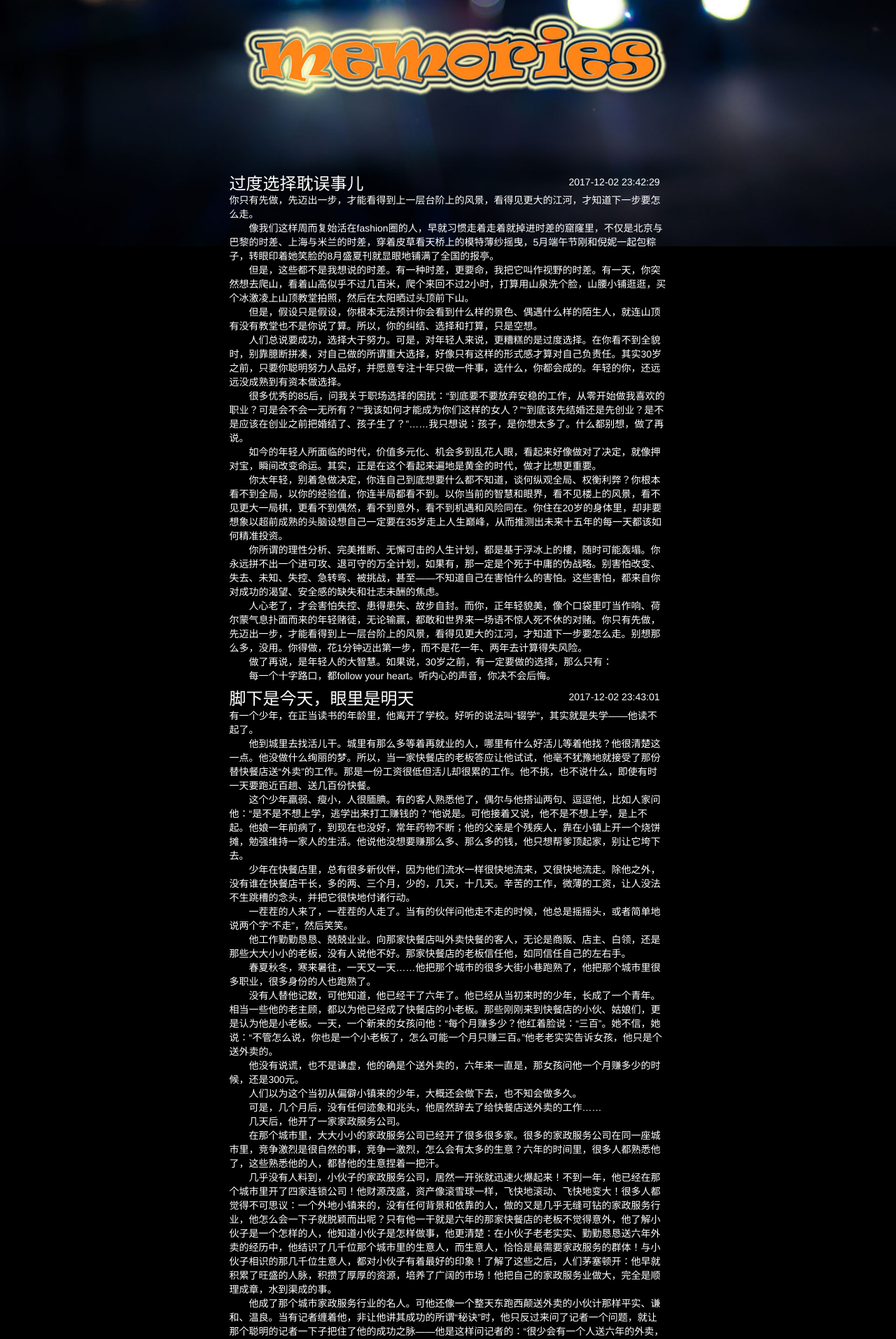
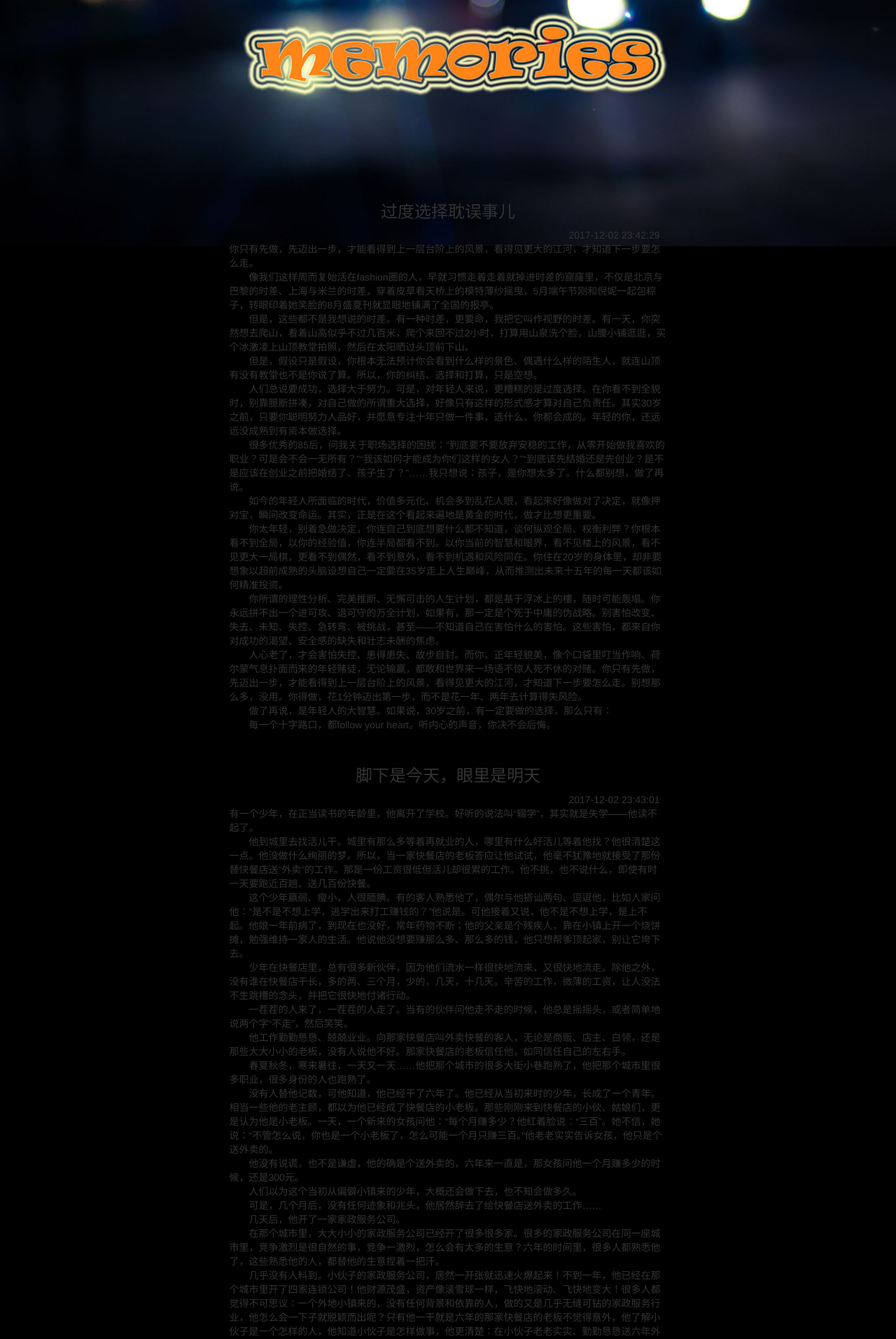
Before and after one commit to tyjane/zerocup, a Django app: page /stories/ in a window 1280 px wide. Shown: the part 317-2231 px from the top of the page at 70% size. Run offline with Django 3.2, Linux system fonts and the light colour scheme; data comes from the database, SQL or seed files in the repository; some libraries are stand-ins or nearby versions.

Commit message:
Update stories.html

```diff
--- a/memories/templates/memories/stories.html
+++ b/memories/templates/memories/stories.html
@@ -38,23 +38,25 @@
         <div class="main-content bgi">
             {% for memory in memories %}
                 <div class="row">
-                    <div class="col-md-3">
+                    <div class="col-md-3 col-sm-2">
 
                     </div>
-                    <div class="col-md-6 white">
-                        <h3 style="display: inline">{{ memory.title }}</h3>
-                        <div style="float: right; display: inline; margin-right: 10px">
+                    <div class="col-md-6 col-sm-8 green">
+                        <br>
+                        <h3 style="text-align: center">{{ memory.title }}</h3>
+                        <div style="float: right; margin-right: 10px">
                             {{ memory.post_time|date:"Y-m-d H:i:s" }}
                         </div>
+                        <br>
                         <p name="story">{{ memory.content }}</p>
                     </div>
                 </div>
             {% endfor %}
             <div class="row">
-                <div class="col-md-3">
+                <div class="col-md-3 col-sm-2">
 
                 </div>
-                <div class="col-md-4">
+                <div class="col-md-4 col-sm-4">
                     <form action="/" method="get">
                         <p><input type="submit" class="b_button btn btn-lg btn-primary" value="Back to your page"></p>
                     </form>
@@ -65,6 +67,7 @@
 
         <script src="https://cdn.bootcss.com/jquery/1.12.4/jquery.min.js"></script>
         <script src="{% static 'js/bootstrap.min.js' %}"></script>
+        <script src="{% static 'js/personal_page.js' %}"></script>
         <script src="{% static "js/stories.js" %}"></script>
     </body>
 </html>
```
